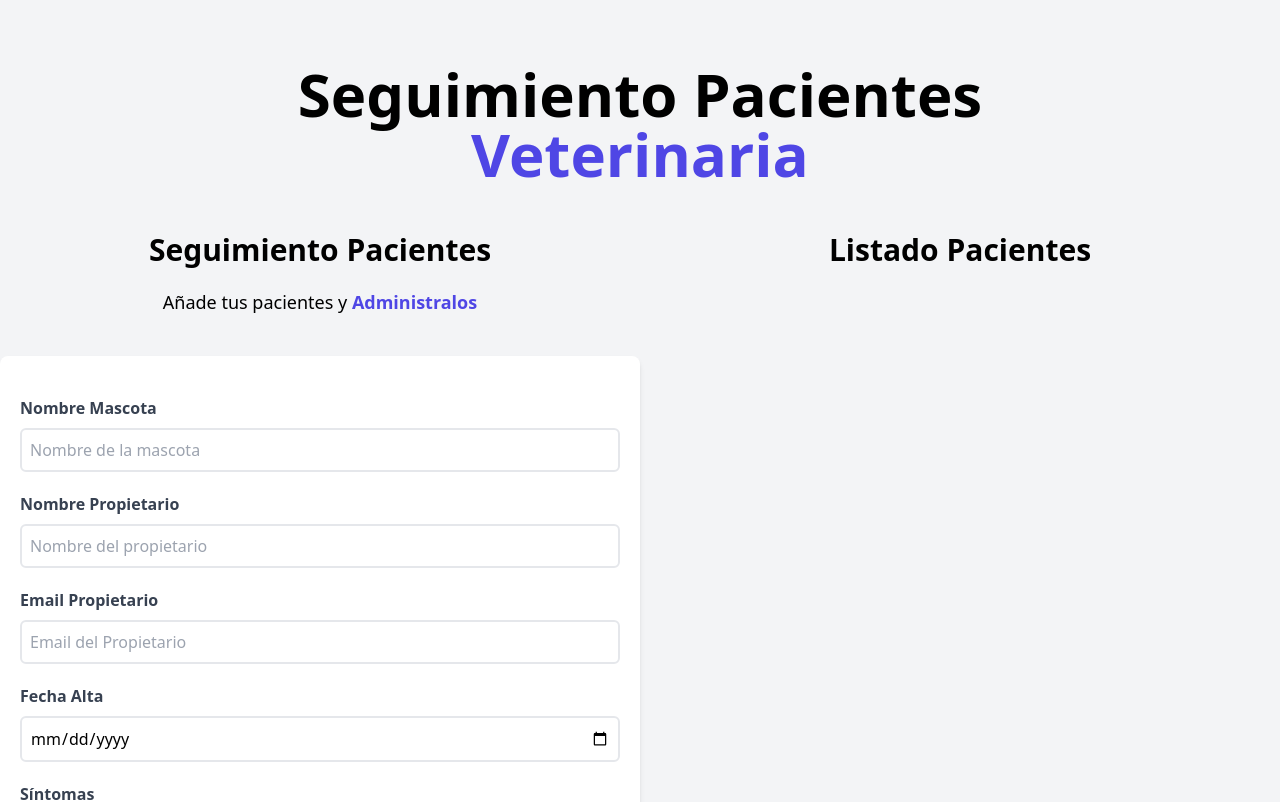
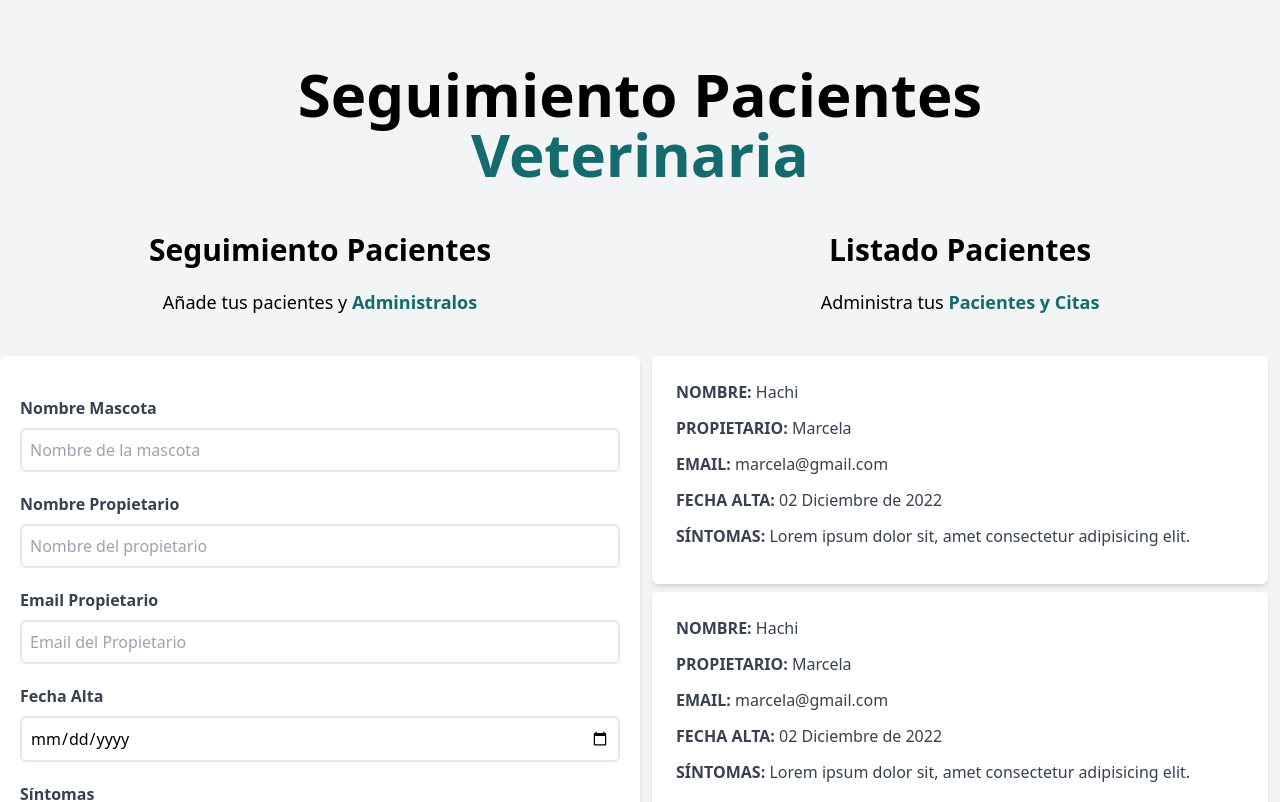
Before and after one commit to lromeroj/Veterinaria-React, a React (Vite) app: page / in a window 1280 px wide. Shown: the top 802 px of the page. Built offline with nearby package versions, Linux system fonts and the light colour scheme.

Commit message:
Listado de pacientes

```diff
--- a/index.html
+++ b/index.html
@@ -5,7 +5,7 @@
     <meta name="viewport" content="width=device-width, initial-scale=1.0" />
     <title>Veterinaria</title>
   </head>
-  <body class="bg-gray-100 h-screen">
+  <body class="bg-gray-100">
     <div id="root"></div>
     <script type="module" src="/src/main.jsx"></script>
   </body>
--- a/src/App.jsx
+++ b/src/App.jsx
@@ -4,9 +4,9 @@ import ListadoPacientes from "./components/ListadoPacientes"
 
 function App() {
   return (
-    <div className="container mx-auto mt-16">
+    <div className="container mx-auto my-16">
       <Header />
-      <div className="md:flex mt-12">
+      <div className="md:flex my-12">
         <Formulario />
         <ListadoPacientes />
       </div>
--- /dev/null
+++ b/src/components/CitaPaciente.jsx
@@ -0,0 +1,38 @@
+const CitaPaciente = () => {
+  return (
+    <div className="md:mx-3 bg-white shadow-md px-6 py-6 rounded-md">
+        <p className="font-bold mb-3 text-gray-700 uppercase">
+            Nombre: {''}
+            <span className="font-normal normal-case">
+                Hachi
+            </span>
+        </p>
+        <p className="font-bold mb-3 text-gray-700 uppercase">
+            Propietario: {''}
+            <span className="font-normal normal-case">
+                Marcela
+            </span>
+        </p>
+        <p className="font-bold mb-3 text-gray-700 uppercase">
+            Email: {''}
+            <span className="font-normal normal-case">
+                marcela@gmail.com
+            </span>
+        </p>
+        <p className="font-bold mb-3 text-gray-700 uppercase">
+            Fecha Alta: {''}
+            <span className="font-normal normal-case">
+                02 Diciembre de 2022
+            </span>
+        </p>
+        <p className="font-bold mb-3 text-gray-700 uppercase">
+            Síntomas: {''}
+            <span className="font-normal normal-case">
+                Lorem ipsum dolor sit, amet consectetur adipisicing elit.
+            </span>
+        </p>
+    </div>
+  )
+}
+
+export default CitaPaciente
--- a/src/components/Formulario.jsx
+++ b/src/components/Formulario.jsx
@@ -6,11 +6,11 @@ const Formulario = () => {
       </h2>
       <p className="text-lg mt-5 text-center mb-10">
         Añade tus pacientes y {''}
-        <span className="text-indigo-600 font-bold">
+        <span className="text-[#156a6d] font-bold">
           Administralos
         </span>
       </p>
-      <form className="bg-white shadow-md rounded-lg py-10 px-5">
+      <form className="bg-white shadow-md rounded-lg py-10 px-5 h-[680px]">
         <div className="mb-5">
           <label htmlFor="mascota" className="block text-gray-700 font-bold">
             Nombre Mascota
@@ -73,7 +73,7 @@ const Formulario = () => {
         <div className="container flex justify-center">
           <input
             type="submit"
-            className="bg-indigo-600 text-white rounded-md py-2 font-bold w-4/5 hover:bg-indigo-800 cursor-pointer transition-all"
+            className="bg-[#156a6d] text-white rounded-md py-2 font-bold w-4/5 hover:bg-[#156a6d] cursor-pointer transition-all"
             value="Agregar Paciente"
           />
         </div>
--- a/src/components/Header.jsx
+++ b/src/components/Header.jsx
@@ -2,7 +2,7 @@ function Header() {
   return (
     <h1 className="font-black text-6xl text-center md:w-2/3 mx-auto">
       Seguimiento Pacientes {''}
-      <span className="text-indigo-600">
+      <span className="text-[#156a6d]">
         Veterinaria
       </span>
     </h1>
--- a/src/components/ListadoPacientes.jsx
+++ b/src/components/ListadoPacientes.jsx
@@ -1,9 +1,26 @@
+import CitaPaciente from "./CitaPaciente"
+
 const ListadoPacientes = () => {
   return (
     <div className="md:w-1/2 lg:3/5">
       <h2 className="font-bold text-3xl text-center">
         Listado Pacientes
       </h2>
+      <p className="text-lg mt-5 text-center mb-10">
+        Administra tus {''}
+        <span className="text-[#156a6d] font-bold">
+          Pacientes y Citas
+        </span>
+      </p>
+      <div className="md:overflow-y-scroll md:h-[680px] flex flex-col gap-y-2">
+        <CitaPaciente/>
+        <CitaPaciente/>
+        <CitaPaciente/>
+        <CitaPaciente/>
+        <CitaPaciente/>
+        <CitaPaciente/>
+        <CitaPaciente/>
+      </div>
     </div>
   )
 }
```
